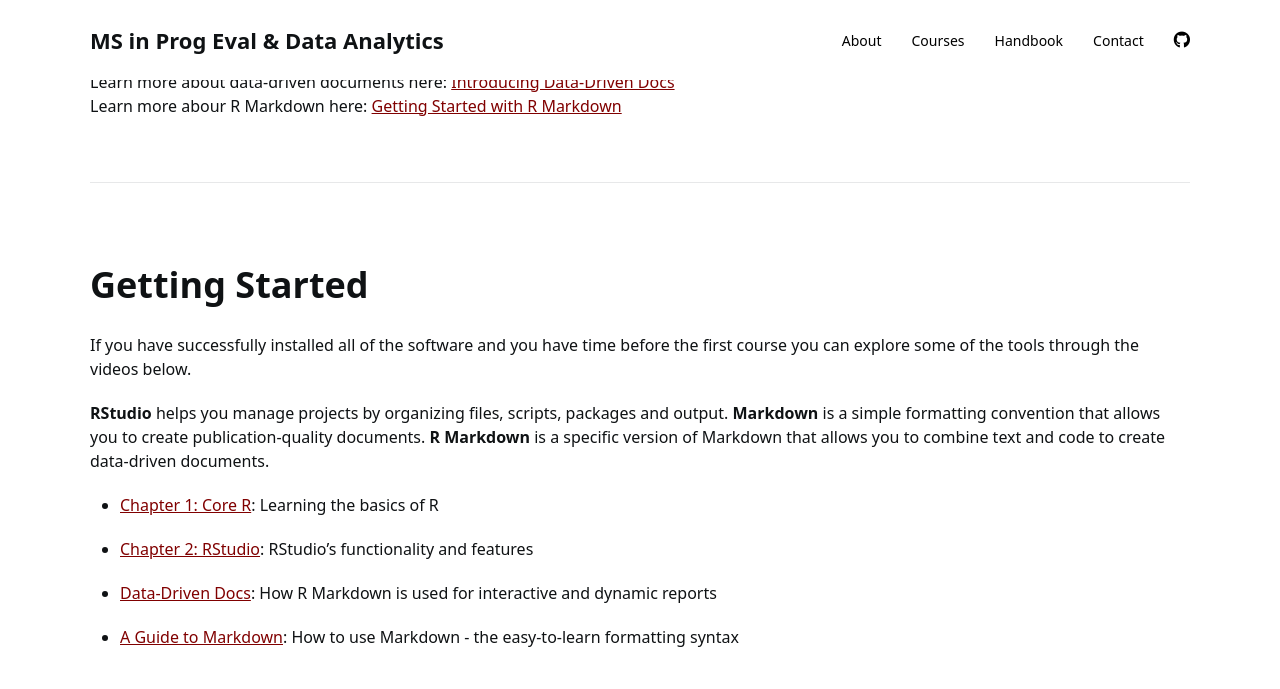
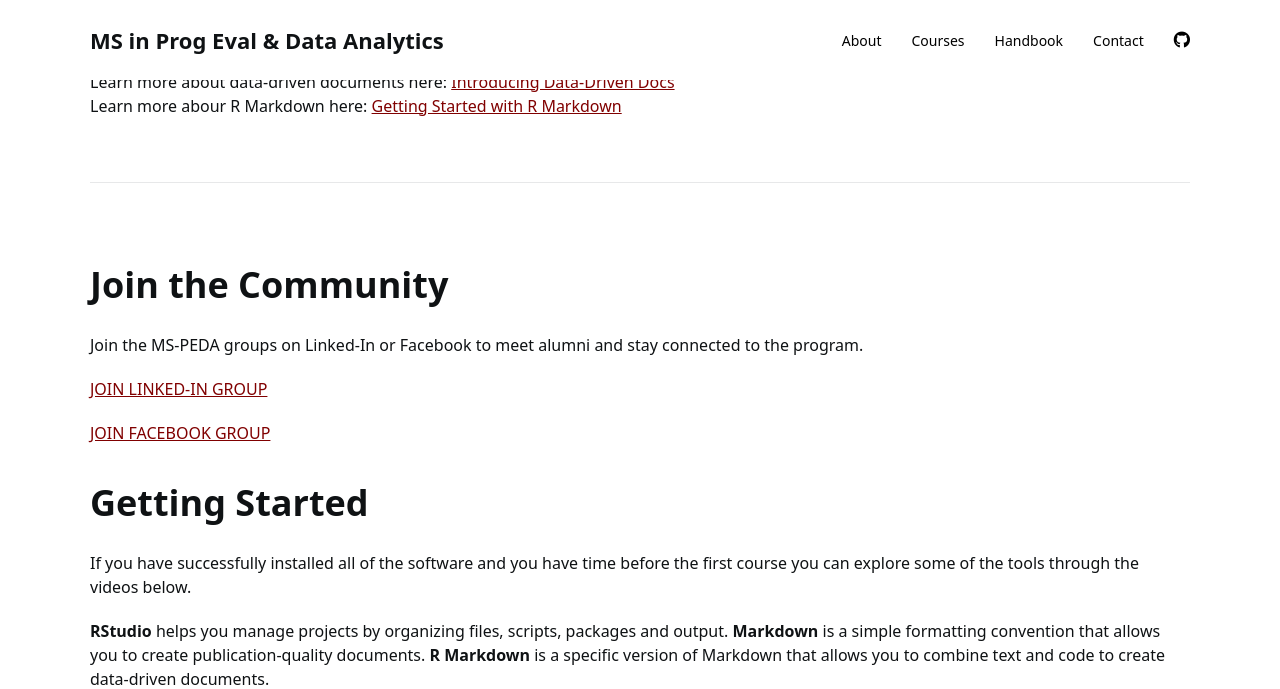
Before and after one commit to DS4PS/ms-prog-eval-data-analytics, a Jekyll site: the page built from orientation.md, in a window 1280 px wide and 900 px high, scrolled down 5933 px, cut to the strip 0-689 px from the top of the window. Built offline with Jekyll 4.4.1, drawn with Linux system fonts in a browser that asks for light colours; nearby versions of some CDN libraries; a style sheet for code colours, icons or effects is not loaded.

Commit message:
Update orientation.md

```diff
--- a/orientation.md
+++ b/orientation.md
@@ -208,7 +208,13 @@ Learn more abour R Markdown here: [Getting Started with R Markdown](https://rmar
 
 
 
+# Join the Community
 
+Join the MS-PEDA groups on Linked-In or Facebook to meet alumni and stay connected to the program.
+
+[JOIN LINKED-IN GROUP](https://www.linkedin.com/groups/13977637/)
+
+[JOIN FACEBOOK GROUP](https://www.facebook.com/groups/507960480629680)
 
 
 
```
